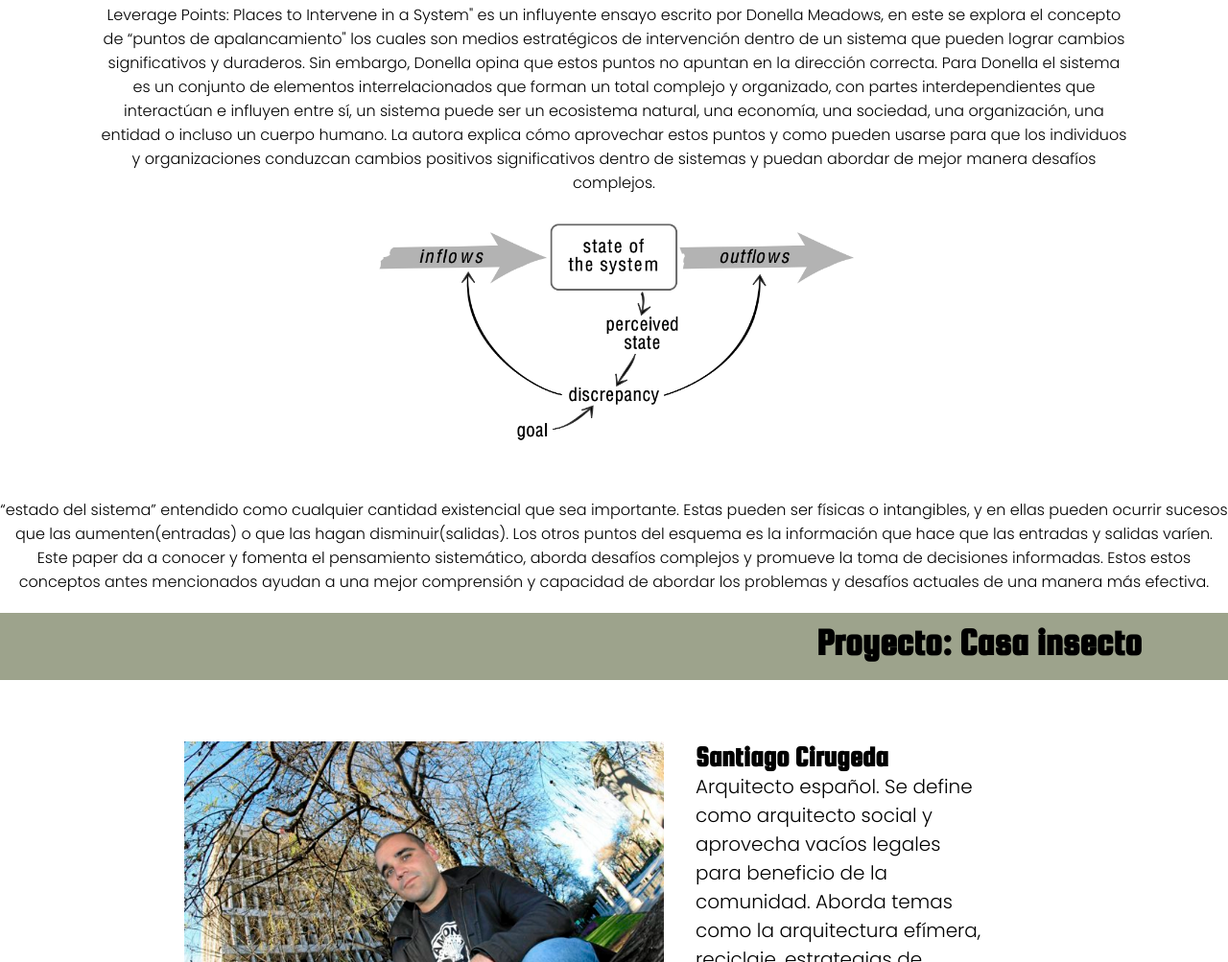
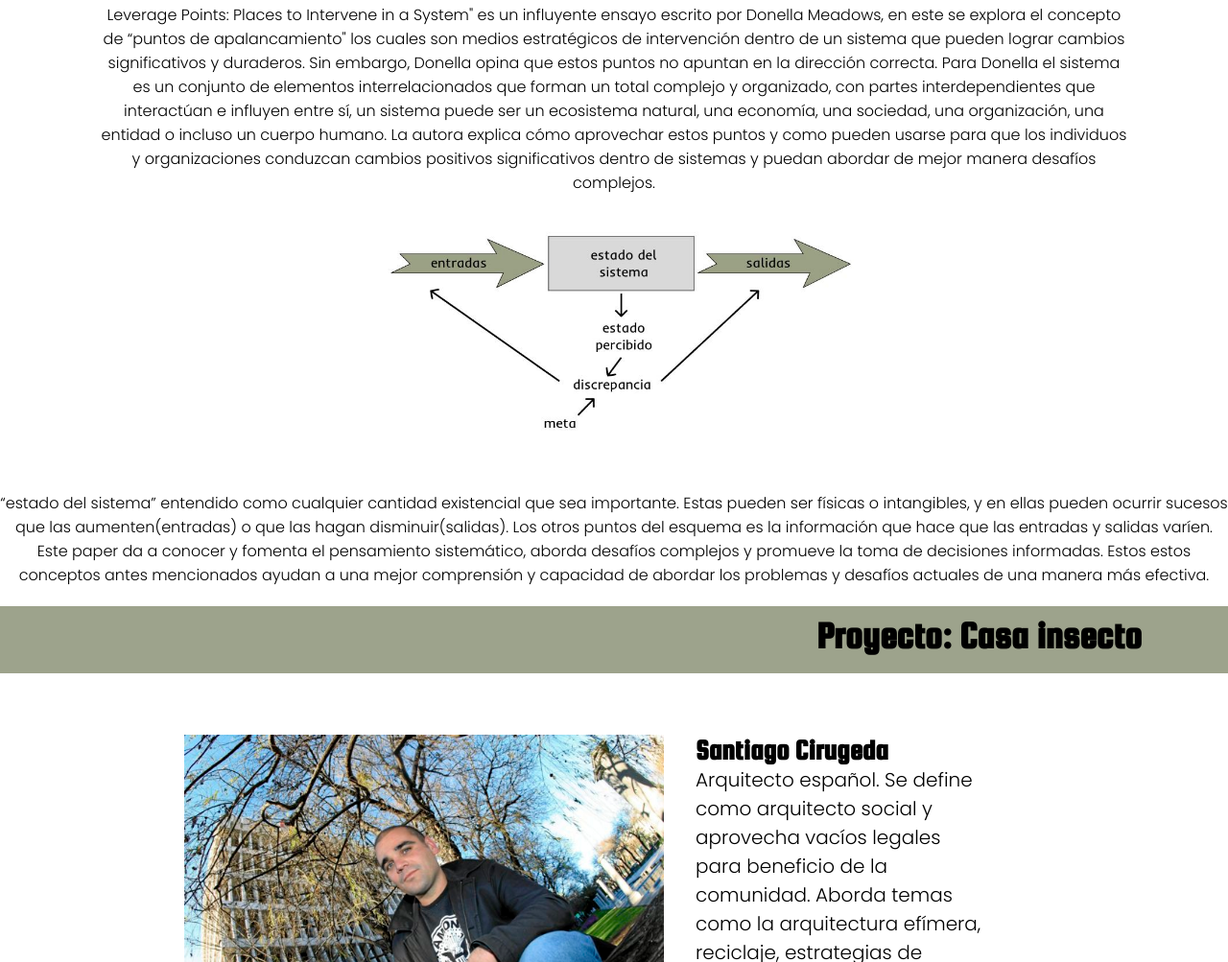
Before and after one commit to deboneumann/m02-g11, a plain HTML site: page index.html in a window 1280 px wide. Shown: the part 1861-2864 px from the top of the page at 96% size. Drawn offline with Linux system fonts and the light colour scheme.

Commit message:
puse el diagrama bueno

```diff
--- a/index.html
+++ b/index.html
@@ -63,7 +63,7 @@ La autora explica cómo aprovechar estos puntos y como pueden usarse para que lo
 </div>
 
 <div class="esquema">
-<img src="img/esquema.png" alt="esquema" width="500px;" class="esquema">
+<img src="img/esquema.jpeg" alt="esquema" width="500px;" class="esquema">
 </div>
 
 <div class="parrafo">
```
Also changed, not shown: img/esquema.jpeg (added).
